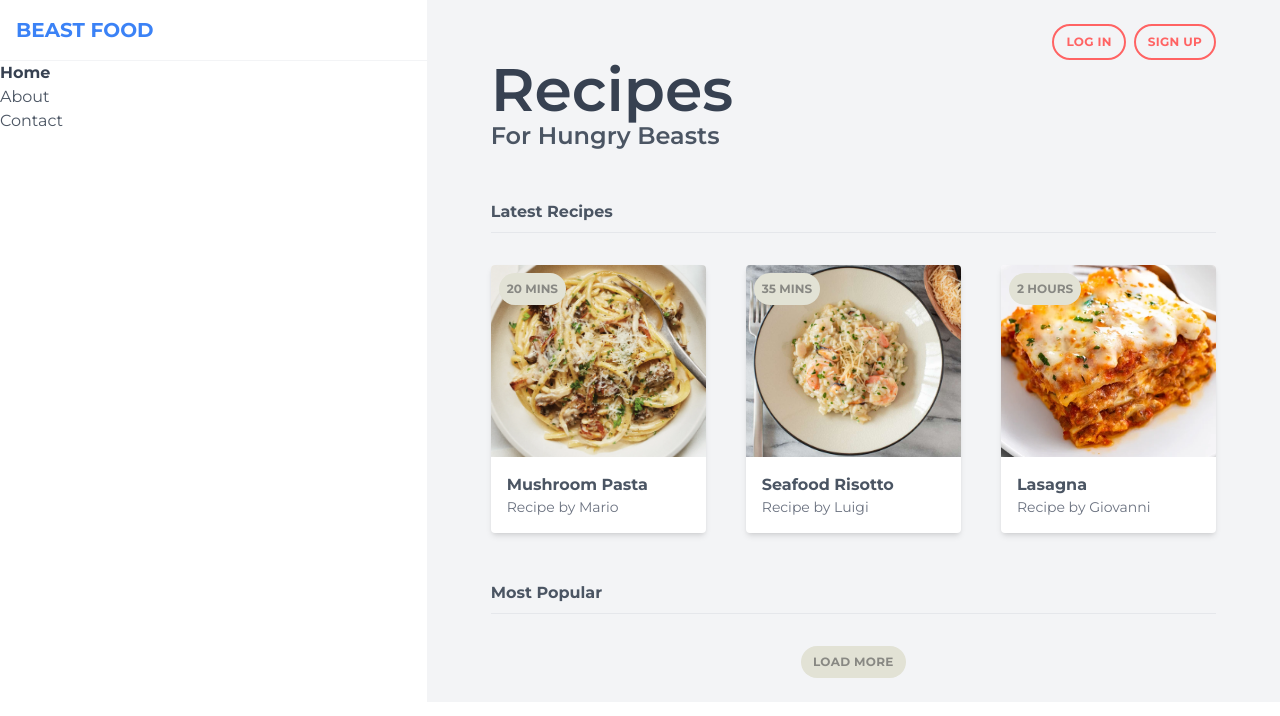
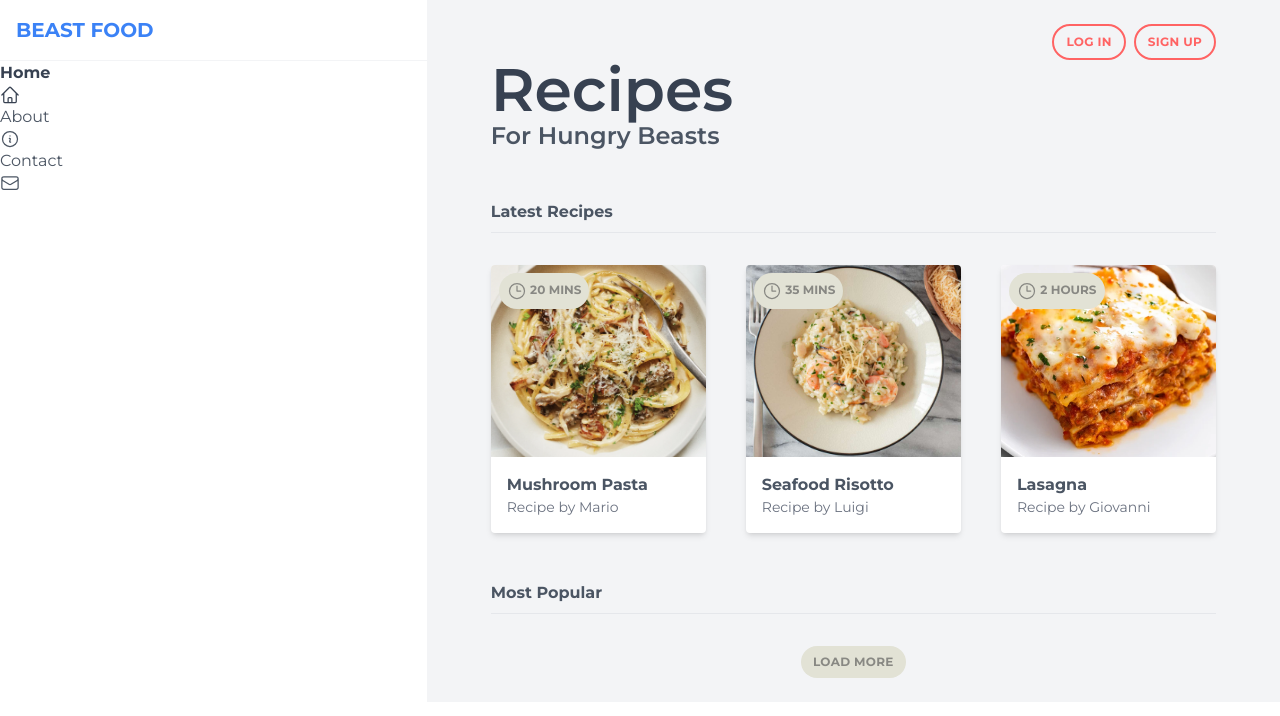
Before and after one commit to brucem98/Tailwind_recipe_site, a website: page src/index.html in a window 1280 px wide. Drawn offline with Linux system fonts and the light colour scheme.

Commit message:
Adding Heroicons icons for recipe times and nav

```diff
--- a/src/index.html
+++ b/src/index.html
@@ -19,16 +19,25 @@
           <li class="text-gray-700 font-bold">
             <a href="#">
               <span>Home</span>
+              <svg xmlns="http://www.w3.org/2000/svg" fill="none" viewBox="0 0 24 24" stroke-width="1.5" stroke="currentColor" class="w-5">
+                <path stroke-linecap="round" stroke-linejoin="round" d="M2.25 12l8.954-8.955c.44-.439 1.152-.439 1.591 0L21.75 12M4.5 9.75v10.125c0 .621.504 1.125 1.125 1.125H9.75v-4.875c0-.621.504-1.125 1.125-1.125h2.25c.621 0 1.125.504 1.125 1.125V21h4.125c.621 0 1.125-.504 1.125-1.125V9.75M8.25 21h8.25" />
+              </svg>
             </a>
           </li>
           <li>
             <a href="#">
               <span>About</span>
+              <svg xmlns="http://www.w3.org/2000/svg" fill="none" viewBox="0 0 24 24" stroke-width="1.5" stroke="currentColor" class="w-5">
+                <path stroke-linecap="round" stroke-linejoin="round" d="M11.25 11.25l.041-.02a.75.75 0 011.063.852l-.708 2.836a.75.75 0 001.063.853l.041-.021M21 12a9 9 0 11-18 0 9 9 0 0118 0zm-9-3.75h.008v.008H12V8.25z" />
+              </svg>
             </a>
           </li>
           <li>
             <a href="#">
               <span>Contact</span>
+              <svg xmlns="http://www.w3.org/2000/svg" fill="none" viewBox="0 0 24 24" stroke-width="1.5" stroke="currentColor" class="w-5">
+                <path stroke-linecap="round" stroke-linejoin="round" d="M21.75 6.75v10.5a2.25 2.25 0 01-2.25 2.25h-15a2.25 2.25 0 01-2.25-2.25V6.75m19.5 0A2.25 2.25 0 0019.5 4.5h-15a2.25 2.25 0 00-2.25 2.25m19.5 0v.243a2.25 2.25 0 01-1.07 1.916l-7.5 4.615a2.25 2.25 0 01-2.36 0L3.32 8.91a2.25 2.25 0 01-1.07-1.916V6.75" />
+              </svg>
             </a>
           </li>
         </ul>
@@ -58,6 +67,7 @@
               <span class="block text-gray-500 text-sm">Recipe by Mario</span>
             </div>
             <div class="badge">
+              <svg xmlns="http://www.w3.org/2000/svg" fill="none" viewBox="0 0 24 24" stroke-width="1.5" stroke="currentColor" class="w-5 inline-block"><path stroke-linecap="round" stroke-linejoin="round" d="M12 6v6h4.5m4.5 0a9 9 0 11-18 0 9 9 0 0118 0z" /> </svg>
               <span>20 mins</span>
             </div>
           </div>
@@ -69,6 +79,7 @@
               <span class="block text-gray-500 text-sm">Recipe by Luigi</span>
             </div>
             <div class="badge">
+              <svg xmlns="http://www.w3.org/2000/svg" fill="none" viewBox="0 0 24 24" stroke-width="1.5" stroke="currentColor" class="w-5 inline-block"><path stroke-linecap="round" stroke-linejoin="round" d="M12 6v6h4.5m4.5 0a9 9 0 11-18 0 9 9 0 0118 0z" /> </svg>
               <span>35 mins</span>
             </div>
           </div>
@@ -80,6 +91,7 @@
               <span class="block text-gray-500 text-sm">Recipe by Giovanni</span>
             </div>
             <div class="badge">
+              <svg xmlns="http://www.w3.org/2000/svg" fill="none" viewBox="0 0 24 24" stroke-width="1.5" stroke="currentColor" class="w-5 inline-block"><path stroke-linecap="round" stroke-linejoin="round" d="M12 6v6h4.5m4.5 0a9 9 0 11-18 0 9 9 0 0118 0z" /> </svg>
               <span>2 hours</span>
             </div>
           </div>
```
Also changed, not shown: public/output.css.
